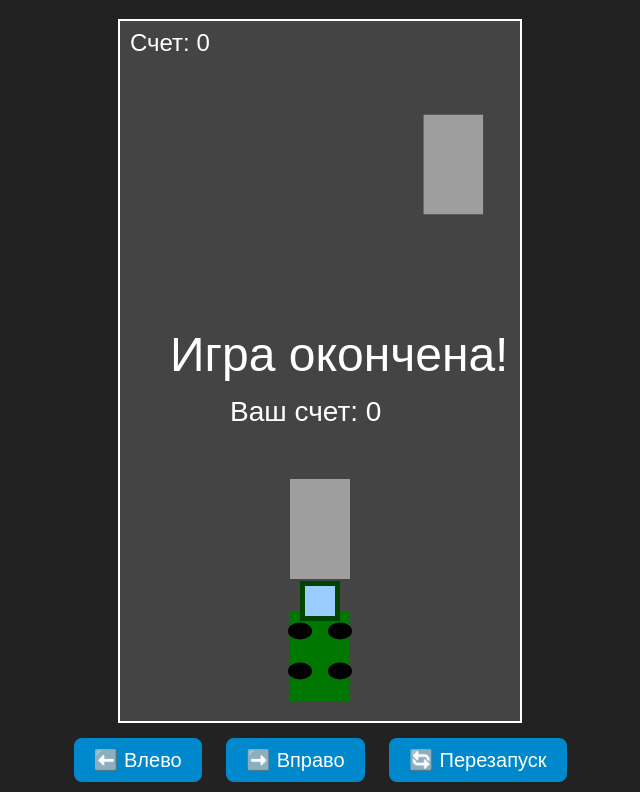
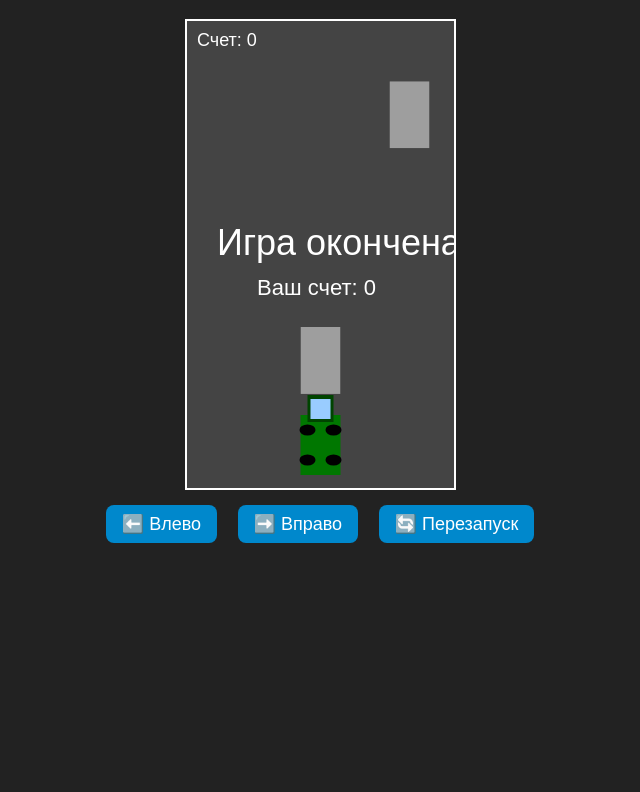
Before and after one commit to AntonRRR/antonrrr.github.io, a plain HTML site: page index.html in a window 1280 px wide. Shown: the part 71-863 px from the top of the page, without its empty margins (320-960 px from the left). After the commit the page ends 800 px from the top, so only its background shows below. Drawn offline with Linux system fonts and the light colour scheme.

Commit message:
Add files via upload

```diff
--- a/index.html
+++ b/index.html
@@ -9,7 +9,7 @@
 <body>
   <h1>Mini App: Реалистичная Машинка</h1>
   <div id="game-container">
-    <canvas id="gameCanvas" width="400" height="700"></canvas>
+    <canvas id="gameCanvas" width="267" height="467"></canvas>
   </div>
   <div id="controls">
     <button id="leftBtn">⬅️ Влево</button>
--- a/script.js
+++ b/script.js
@@ -1,31 +1,31 @@
 const canvas = document.getElementById('gameCanvas');
 const ctx = canvas.getContext('2d');
 
-const canvasWidth = canvas.width;
-const canvasHeight = canvas.height;
+const canvasWidth = 267;  // 400 / 1.5
+const canvasHeight = 467; // 700 / 1.5
 
 // Машинка
-const carWidth = 60;
-const carHeight = 120;
+const carWidth = 40;   // 60 / 1.5
+const carHeight = 80;  // 120 / 1.5
 let carX = (canvasWidth - carWidth) / 2;
-const carY = canvasHeight - carHeight - 20;
+const carY = canvasHeight - carHeight - 13; // пропорционально уменьшена
 
 const laneCount = 3;
 const laneWidth = canvasWidth / laneCount;
 
 let obstacles = [];
-const obstacleWidth = 60;
-const obstacleHeight = 100;
+const obstacleWidth = 40;  // 60 / 1.5
+const obstacleHeight = 67; // 100 / 1.5
 
-// Начальная скорость препятствий и параметры ускорения
-let obstacleSpeed = 4;
-const maxObstacleSpeed = 100;
-const speedIncrement = 0.5;
+// Скорости и ускорение
+let obstacleSpeed = 2.7;        // 4 / 1.5
+const maxObstacleSpeed = 8;     // 12 / 1.5
+const speedIncrement = 0.33;    // 0.5 / 1.5
 
 let gameOver = false;
 let score = 0;
 
-const carSpeed = 7;
+const carSpeed = 4.7;           // 7 / 1.5
 
 let moveLeftPressed = false;
 let moveRightPressed = false;
@@ -37,37 +37,37 @@ treeImg.src = 'https://i.imgur.com/7bKQv3V.png'; // пример дерева (
 const otherCarImg = new Image();
 otherCarImg.src = 'https://i.imgur.com/2z6gXcA.png'; // пример машины (с прозрачным фоном)
 
-// Рисуем машинку с кабиной и колёсами
+// Рисуем машинку с кабиной и колёсами (уменьшенные пропорции)
 function drawCar() {
   // Корпус машины
   ctx.fillStyle = '#007700';
-  ctx.fillRect(carX, carY + 30, carWidth, carHeight - 30);
+  ctx.fillRect(carX, carY + 20, carWidth, carHeight - 20);
 
   // Кабина
   ctx.fillStyle = '#004400';
-  ctx.fillRect(carX + 10, carY, carWidth - 20, 40);
+  ctx.fillRect(carX + 7, carY, carWidth - 14, 27);
 
   // Колёса
   ctx.fillStyle = 'black';
-  const wheelRadius = 12;
+  const wheelRadius = 8;
   // Левые колёса
   ctx.beginPath();
-  ctx.ellipse(carX + 10, carY + 50, wheelRadius, wheelRadius * 0.7, 0, 0, 2 * Math.PI);
+  ctx.ellipse(carX + 7, carY + 35, wheelRadius, wheelRadius * 0.7, 0, 0, 2 * Math.PI);
   ctx.fill();
   ctx.beginPath();
-  ctx.ellipse(carX + 10, carY + 90, wheelRadius, wheelRadius * 0.7, 0, 0, 2 * Math.PI);
+  ctx.ellipse(carX + 7, carY + 65, wheelRadius, wheelRadius * 0.7, 0, 0, 2 * Math.PI);
   ctx.fill();
   // Правые колёса
   ctx.beginPath();
-  ctx.ellipse(carX + carWidth - 10, carY + 50, wheelRadius, wheelRadius * 0.7, 0, 0, 2 * Math.PI);
+  ctx.ellipse(carX + carWidth - 7, carY + 35, wheelRadius, wheelRadius * 0.7, 0, 0, 2 * Math.PI);
   ctx.fill();
   ctx.beginPath();
-  ctx.ellipse(carX + carWidth - 10, carY + 90, wheelRadius, wheelRadius * 0.7, 0, 0, 2 * Math.PI);
+  ctx.ellipse(carX + carWidth - 7, carY + 65, wheelRadius, wheelRadius * 0.7, 0, 0, 2 * Math.PI);
   ctx.fill();
 
   // Стёкла кабины
   ctx.fillStyle = '#99ccff';
-  ctx.fillRect(carX + 15, carY + 5, carWidth - 30, 30);
+  ctx.fillRect(carX + 10, carY + 4, carWidth - 20, 20);
 }
 
 // Рисуем препятствия (дерево или машина)
@@ -125,8 +125,8 @@ function clearCanvas() {
 
 function drawScore() {
   ctx.fillStyle = 'white';
-  ctx.font = '24px Arial';
-  ctx.fillText(`Счет: ${score}`, 10, 30);
+  ctx.font = '18px Arial';
+  ctx.fillText(`Счет: ${score}`, 10, 25);
 }
 
 function updateCarPosition() {
@@ -149,10 +149,10 @@ function increaseSpeed() {
 function gameLoop() {
   if (gameOver) {
     ctx.fillStyle = 'white';
-    ctx.font = '48px Arial';
-    ctx.fillText('Игра окончена!', 50, canvasHeight / 2);
-    ctx.font = '28px Arial';
-    ctx.fillText(`Ваш счет: ${score}`, 110, canvasHeight / 2 + 50);
+    ctx.font = '36px Arial';
+    ctx.fillText('Игра окончена!', 30, canvasHeight / 2);
+    ctx.font = '22px Arial';
+    ctx.fillText(`Ваш счет: ${score}`, 70, canvasHeight / 2 + 40);
     return;
   }
 
@@ -210,7 +210,7 @@ rightBtn.addEventListener('pointerleave', (e) => {
   moveRightPressed = false;
 });
 
-// Добавим управление с клавиатуры (стрелки)
+// Управление с клавиатуры (стрелки)
 window.addEventListener('keydown', (e) => {
   if (e.code === 'ArrowLeft') moveLeftPressed = true;
   if (e.code === 'ArrowRight') moveRightPressed = true;
@@ -227,7 +227,7 @@ function restartGame() {
   carX = (canvasWidth - carWidth) / 2;
   moveLeftPressed = false;
   moveRightPressed = false;
-  obstacleSpeed = 4; // сброс скорости при рестарте
+  obstacleSpeed = 2.7; // сброс скорости при рестарте
   gameLoop();
 }
 
--- a/style.css
+++ b/style.css
@@ -10,8 +10,8 @@ body {
 
 #game-container {
   margin: 0 auto;
-  width: 400px;
-  height: 700px;
+  width: 267px;   /* уменьшено с 400px */
+  height: 467px;  /* уменьшено с 700px */
   background-color: #444;
   border: 2px solid #fff;
   position: relative;
@@ -22,9 +22,9 @@ body {
 }
 
 #controls button {
-  font-size: 20px;
-  padding: 10px 20px;
-  margin: 0 10px;
+  font-size: 18px;       /* немного уменьшен для пропорций */
+  padding: 8px 16px;
+  margin: 0 8px;
   border: none;
   border-radius: 8px;
   background-color: #0088cc;
```
